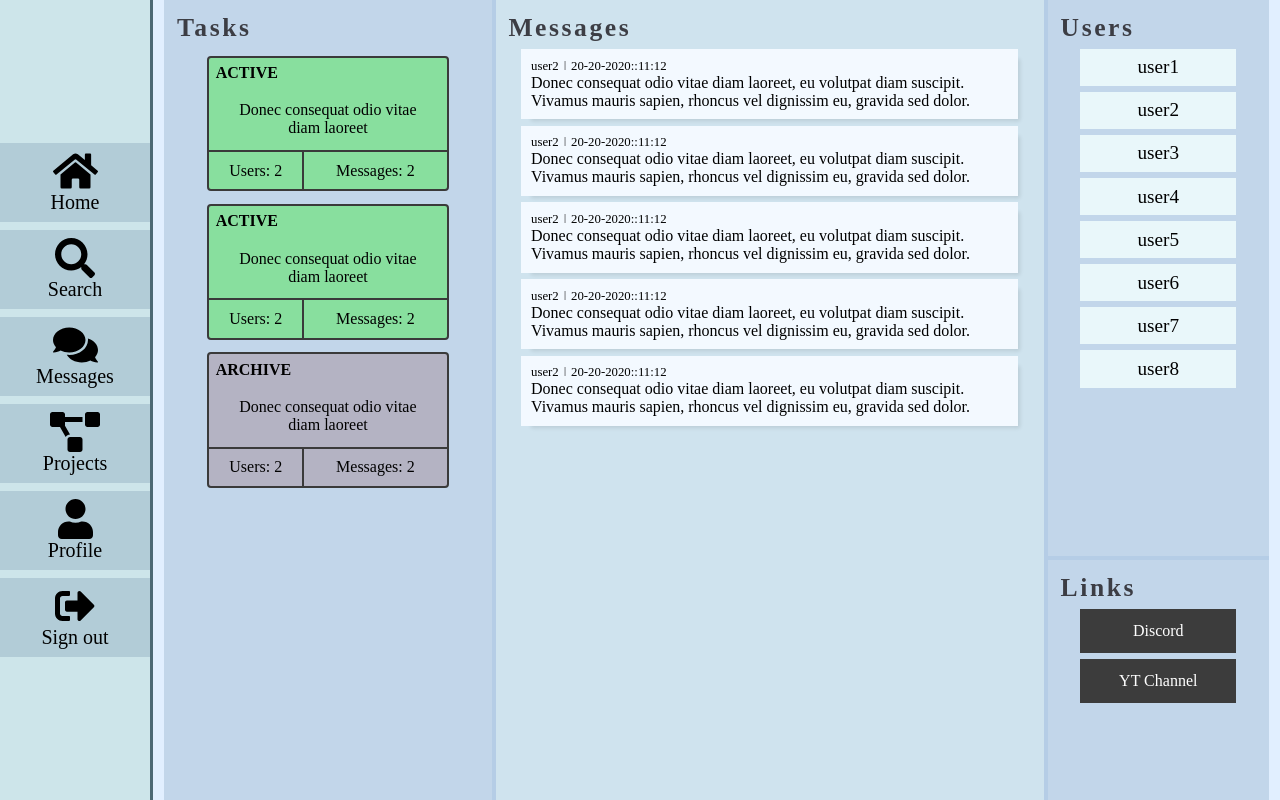
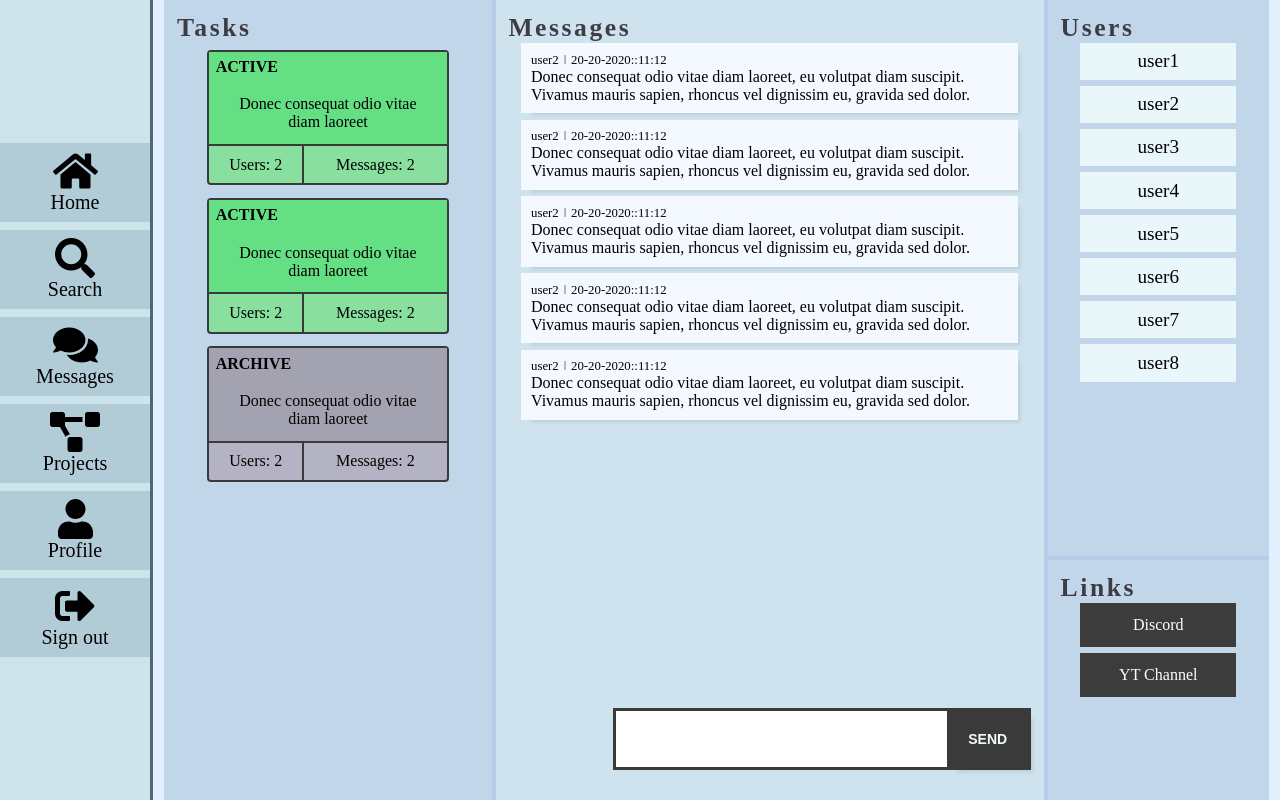
Before and after one commit to x-wyz/os-directory, a React (Create React App) app: page /group in a window 1280 px wide. Built offline with nearby package versions, Linux system fonts and the light colour scheme.

Commit message:
group scrollbars,new message input

```diff
--- a/src/pages/previewpage/previewpage.css
+++ b/src/pages/previewpage/previewpage.css
@@ -82,6 +82,11 @@
 	margin: calc(var(--small-increment) / 2);
 	font-size: 1.2em;
 	padding: var(--small-increment);
+	transition: background 0.2s;
+}
+
+.previewpage-link:hover {
+	background: #575757;
 }
 
 .previewpage-join-btn {
--- a/src/pages/projectgroup/projectgroup.css
+++ b/src/pages/projectgroup/projectgroup.css
@@ -2,14 +2,15 @@
 
 .group-container {
 	display: flex;
+	/* will probably change this in the future which is why i'm doing this instead of adding directly */
+	--group-border: var(--color-light-blue-tertiary);
+
+	--group-border-color: #3a3a3a;
 }
 
 .group-tasks-container, .group-messages-container, .group-information-container {
 	height: 100vh;
 	background: var(--color-light-blue);
-
-	/* will probably change this in the future which is why i'm doing this instead of adding directly */
-	--group-border: var(--color-light-blue-tertiary);
 }
 
 .group-tasks-container, .group-messages-container, .group-links-container, .group-users {
@@ -38,6 +39,7 @@
 	font-weight: bold;
 	color: #2e2d33;
 	opacity: 0.9;
+	max-height: 3vh;
 }
 
 .group-users {
@@ -58,6 +60,7 @@
 	padding: var(--small-increment);
 	margin: 0.3em auto;
 	text-align: center;
+	cursor: pointer;
 }
 
 .group-link {
@@ -68,6 +71,11 @@
 	text-align: center;
 	width: 80%;
 	margin: var(--small-increment) auto;
+	transition: background 0.2s;
+}
+
+.group-link:hover {
+	background: #575757;
 }
 
 .group-message {
@@ -99,6 +107,7 @@
 	display: flex;
 	border-top: 2px solid var(--group-border-color);
 	box-sizing: border-box;
+	cursor: auto;
 }
 
 .group-task {
@@ -110,8 +119,6 @@
 	width: 80%;
 	border-radius: 4px;
 	cursor: pointer;
-
-	--group-border-color: #3a3a3a;
 }
 
 .group-task-users-count {
@@ -147,3 +154,70 @@
 .task-status-archive {
 	background: #b4b3c3;
 }
+
+.task-status-active .group-task-body {
+	background: #65df84;
+}
+
+.task-status-archive .group-task-body {
+	background: #a3a2b0;
+}
+
+/* new messages form */
+
+.group-messages-body {
+	height: 85%;
+	overflow-y: scroll;
+}
+
+.group-messages-footer {
+	height: 8%;
+	min-height: 50px;
+	display: flex;
+	width: 80%;
+	margin: 0 0 0 auto;
+	margin-top: var(--medium-increment);
+}
+
+.group-new-message {
+	resize: none;
+	width: 80%;
+	border: 0;
+	box-sizing: border-box;
+	border: 3px solid var(--group-border-color);
+	border-right: 0;
+	outline: 0;
+	padding: var(--medium-increment);
+	font-size: 0.9em;
+}
+
+.group-send-message-button {
+	width: 20%;
+	box-shadow: 0 !important;
+	background: var(--group-border-color);
+	border-left: 0;
+	text-transform: uppercase;
+	border: 3px solid var(--group-border-color);
+	border-left: 0;
+	color: var(--white);
+}
+
+.group-send-message-button:hover {
+	background: #575757;
+}
+
+.group-overflow-container {
+	overflow-y: scroll;
+}
+
+.group-task-height {
+	height: 98%;
+}
+
+.group-users-height {
+	height: 95%;
+}
+
+.group-links-height {
+	height: 90%;
+}
--- a/src/pages/projectgroup/projectgroup.js
+++ b/src/pages/projectgroup/projectgroup.js
@@ -142,7 +142,6 @@ class ProjectGroup extends Component {
 							name: 'user10'
 						}
 					],
-					newmessage: ""
 				},
 				{
 					task: 'Donec consequat odio vitae diam laoreet',
@@ -168,7 +167,8 @@ class ProjectGroup extends Component {
 						}
 					]
 				},
-			]
+			],
+			newmessage: ""
 		}
 
 		this.grouptask = this.grouptask.bind(this);
@@ -193,8 +193,10 @@ class ProjectGroup extends Component {
 	grouptask(task){
 		return (
 			<div className={`group-task task-status-${task.status}`}>
+				<div className="group-task-body">
 					<h4 className="group-task-status">{task.status}</h4>
 					<p className="group-task-text">{task.task}</p>
+				</div>
 				<div className="group-task-footer">
 					<p className="group-task-users-count">Users: {task.users.length}</p>
 					<p className="group-task-messages-count">Messages: {task.messages.length}</p>
@@ -221,34 +223,46 @@ class ProjectGroup extends Component {
 	}
 
 	render(){
-		const { internallinks, users, tasks, messages } = this.state;
+		const { internallinks, users, tasks, messages, newmessage } = this.state;
 
 		return (
 			<div className="group-container">
 				<div className="group-tasks-container">
 					<h3 className="group-section-heading">Tasks</h3>
+					<div className="group-overflow-container group-task-height">
 						{
 							tasks.map(task => this.grouptask(task))
 						}
 					</div>
+				</div>
 				<div className="group-messages-container">
 					<h3 className="group-section-heading">Messages</h3>
+					<div className="group-messages-body">
 						{
 							messages.map(message => this.groupmessage(message))
 						}
 					</div>
+					<div className="group-messages-footer">
+						<textarea type="text" onChange={this.update} name="newmessage" value={newmessage} className="group-new-message" />
+						<Button type="button" text="send" onClick={this.sendMessage} className="group-send-message-button" />
+					</div>
+				</div>
 				<div className="group-information-container">
 					<div className="group-users">
 						<h3 className="group-section-heading">Users</h3>
+						<div className="group-overflow-container group-users-height">
 							{
 								users.map(user => this.groupuser(user))
 							}
 						</div>
+					</div>
 					<div className="group-links-container">
 						<h3 className="group-section-heading">Links</h3>
+						<div className="group-overflow-container group-links-height">
 							{
 								internallinks.map(link => this.grouplink(link))
 							}
+						</div>
 					</div>
 				</div>
 			</div>
```
Also changed, not shown: 1 other file (tests, documents, lock files or other folders). Lines whose indentation alone changed are shown as unchanged.
